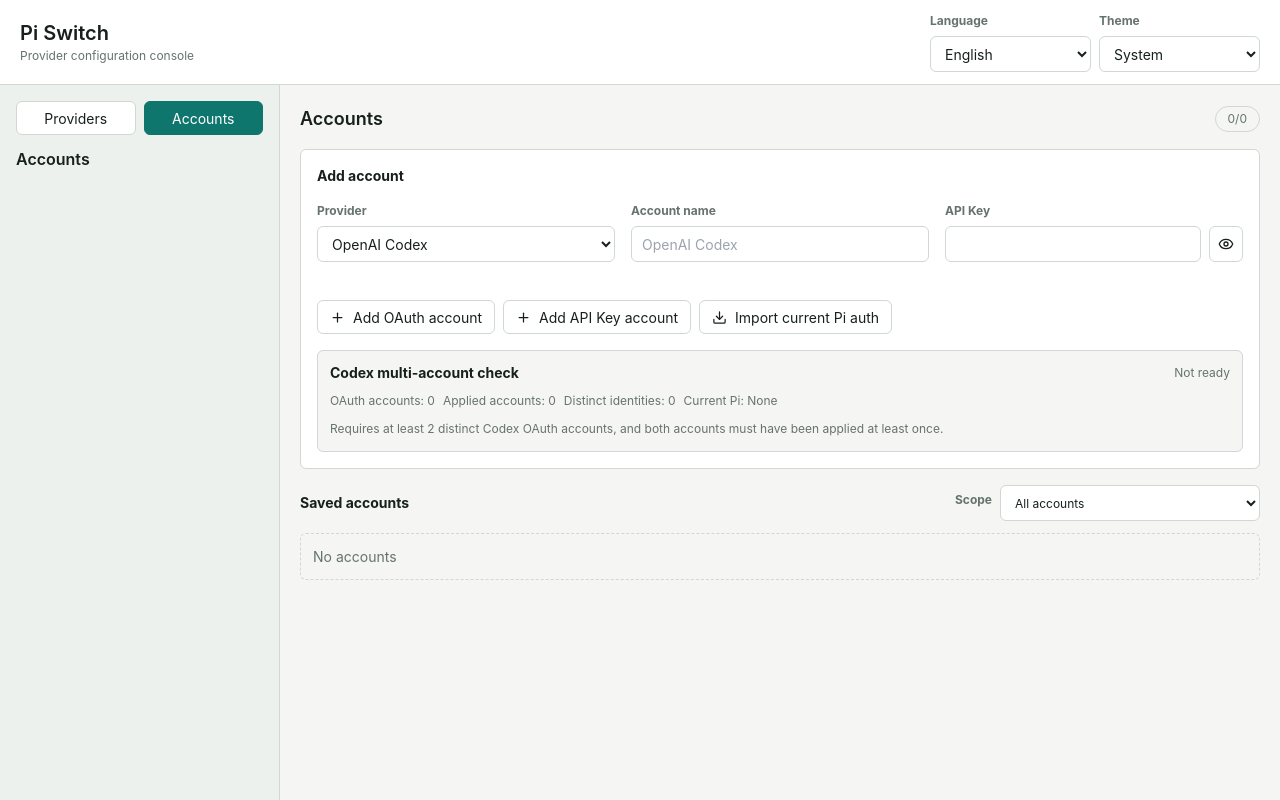
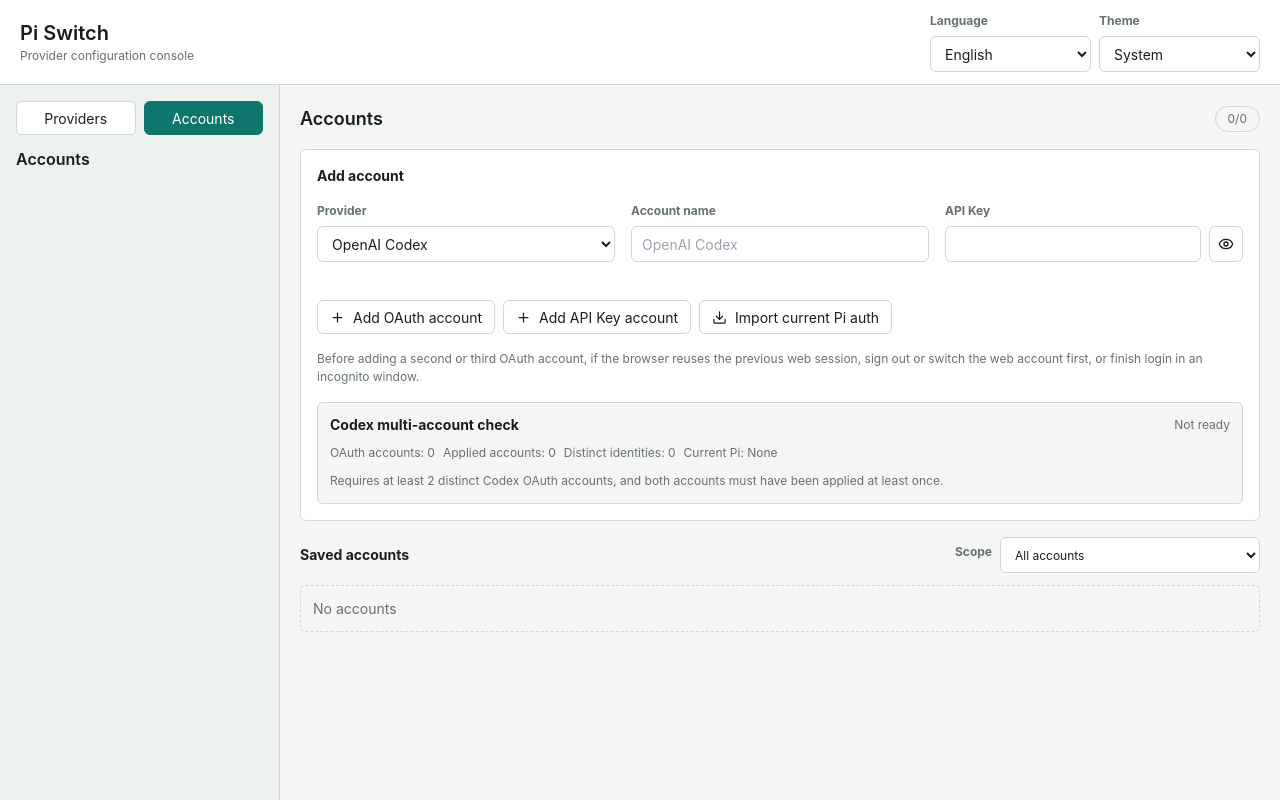
Before and after one commit to nayunfeng/pi-switch, a React (Vite) app: page / in a window 1280 px wide. Both pictures are taken after a click on the button "Accounts". Built offline with nearby package versions, Linux system fonts and the light colour scheme.

Commit message:
提示多账号 OAuth 登录切换网页登录态

```diff
--- a/src/App.tsx
+++ b/src/App.tsx
@@ -1078,6 +1078,7 @@ function AccountsPanel({
             <Download size={15} /> {t("importPiAuth")}
           </button>
         </div>
+        {oauthSupported ? <div className="muted">{t("oauthMultiAccountHelp")}</div> : null}
         {oauthState.providerId === providerId && oauthState.events.length > 0 ? <OAuthEventList events={oauthState.events} t={t} /> : null}
         <CodexAccountReadiness summary={codexSummary} t={t} />
       </section>
--- a/src/i18n.ts
+++ b/src/i18n.ts
@@ -31,7 +31,8 @@ const messages = {
     saveApiKeyAsAccountHelp: "把当前 API Key 迁移到账号库，并清空供应商上的明文 API Key。",
     providerApiKeySavedAsAccount: "已保存为账号、绑定到当前供应商并应用到 Pi。保存配置后会持久化绑定。",
     oauthLogin: "OAuth 登录",
-    oauthLoginHelp: "使用 Pi 的订阅登录流程保存为账号并应用到 Pi。添加多个账号时，请在浏览器中选择或切换到目标账号。",
+    oauthLoginHelp: "使用 Pi 的订阅登录流程保存为账号并应用到 Pi。添加多个账号时，请确认浏览器当前登录的是目标账号。",
+    oauthMultiAccountHelp: "添加第二、第三个 OAuth 账号前，如果浏览器直接复用上次网页登录态，请先退出/切换网页登录账号，或用无痕窗口完成登录。",
     oauthLoginSuccess: "OAuth 账号已保存并应用到 Pi。",
     addAccount: "添加账号",
     accountName: "账号名称",
@@ -257,7 +258,8 @@ const messages = {
     saveApiKeyAsAccountHelp: "Move this API Key into Accounts and clear the plaintext API Key from the provider.",
     providerApiKeySavedAsAccount: "Saved as an account, bound to this provider, and applied to Pi. Save the config to keep the binding.",
     oauthLogin: "OAuth login",
-    oauthLoginHelp: "Use Pi's subscription login flow, save it as an account, and apply it to Pi. For multiple accounts, select or switch to the target browser account.",
+    oauthLoginHelp: "Use Pi's subscription login flow, save it as an account, and apply it to Pi. For multiple accounts, make sure the browser is signed into the target account.",
+    oauthMultiAccountHelp: "Before adding a second or third OAuth account, if the browser reuses the previous web session, sign out or switch the web account first, or finish login in an incognito window.",
     oauthLoginSuccess: "OAuth account saved and applied to Pi.",
     addAccount: "Add account",
     accountName: "Account name",
```
